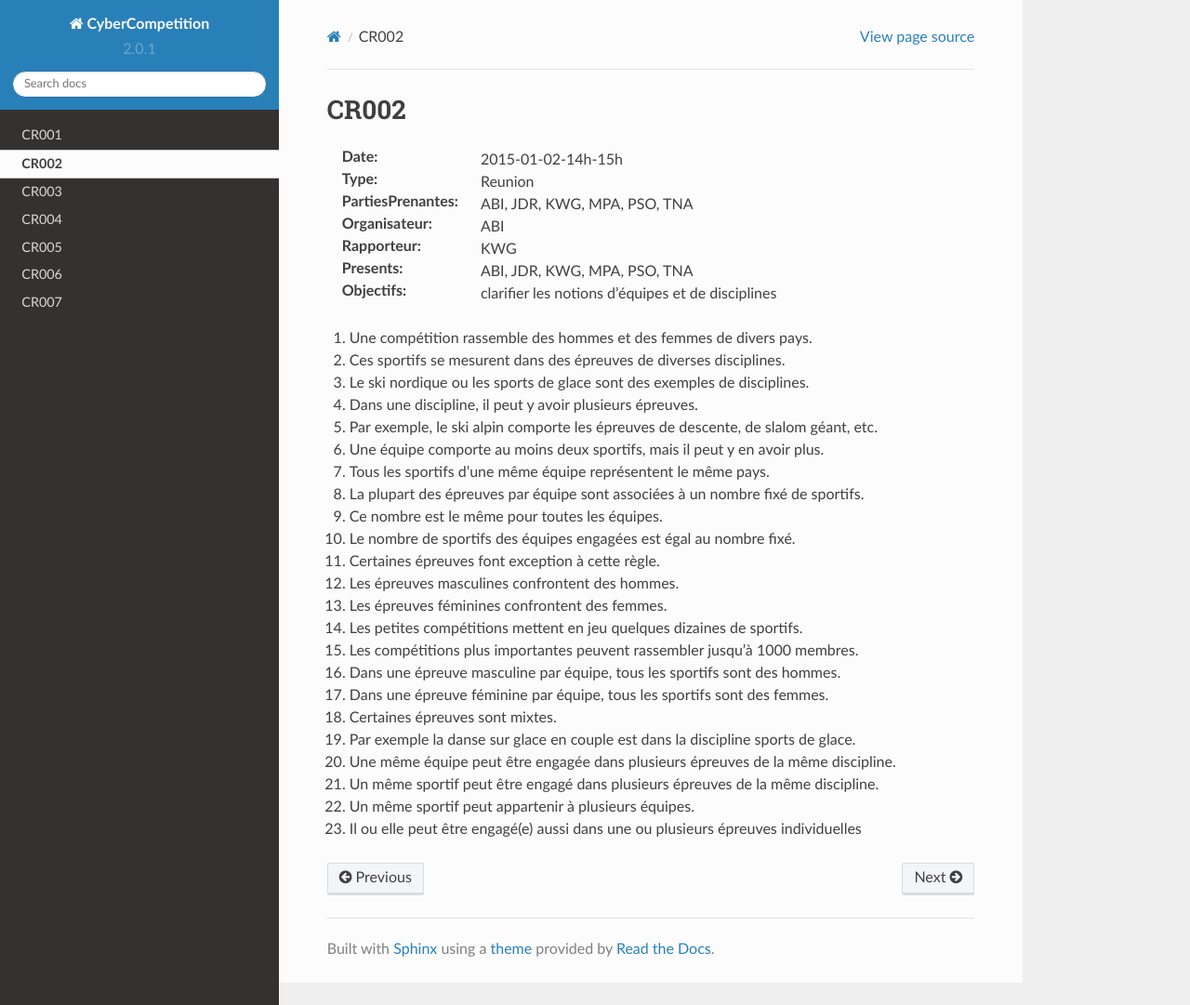
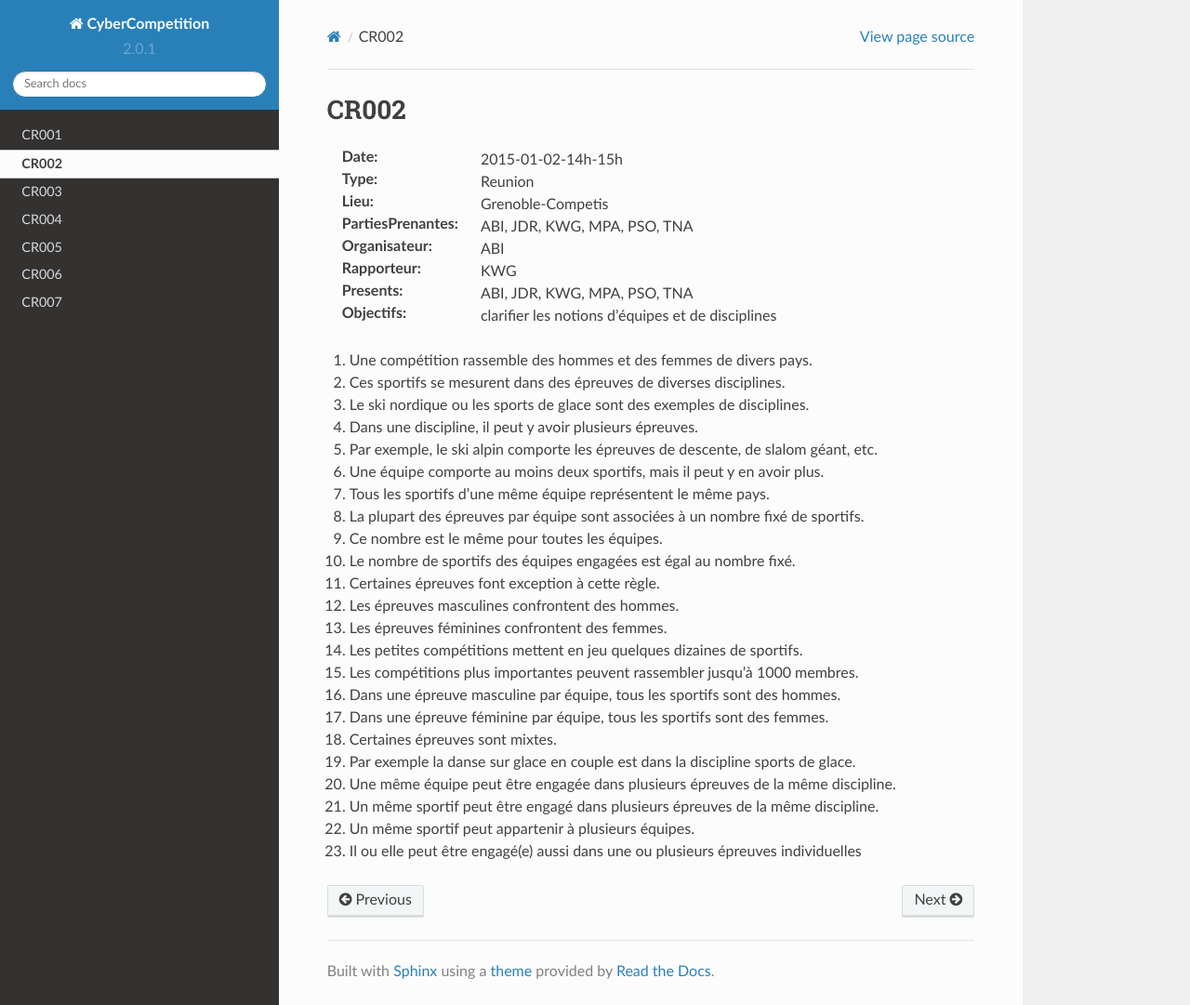
Before and after one commit to ScribesZone/CyberCompetition, a Sphinx documentation site: the page built from docs/res/cr002.rst, in a window 1280 px wide and 1081 px high. Shown: the whole window at 93% size. Built offline with Sphinx 7.4.7 and the Read the Docs theme 2.0.0, drawn with Linux system fonts in a browser that asks for light colours; pages that are not in the unit, such as notebooks, are missing from menus.

Commit message:
ajout du lieu

```diff
--- a/docs/res/cr002.rst
+++ b/docs/res/cr002.rst
@@ -2,6 +2,7 @@
 =====
 :Date: 2015-01-02-14h-15h
 :Type: Reunion
+:Lieu: Grenoble-Competis
 :PartiesPrenantes: ABI, JDR, KWG, MPA, PSO, TNA
 :Organisateur: ABI
 :Rapporteur: KWG
```
Also changed, not shown: docs/res/media/bissas.jpg (deleted).
